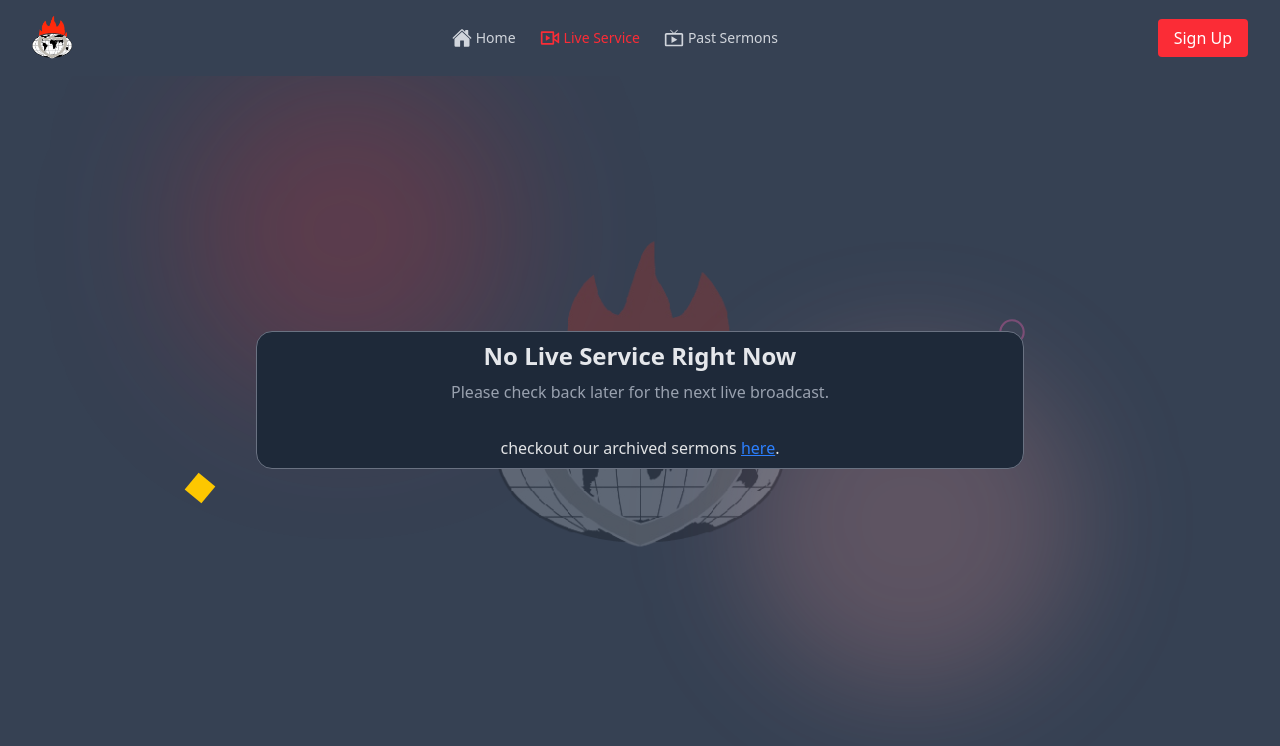
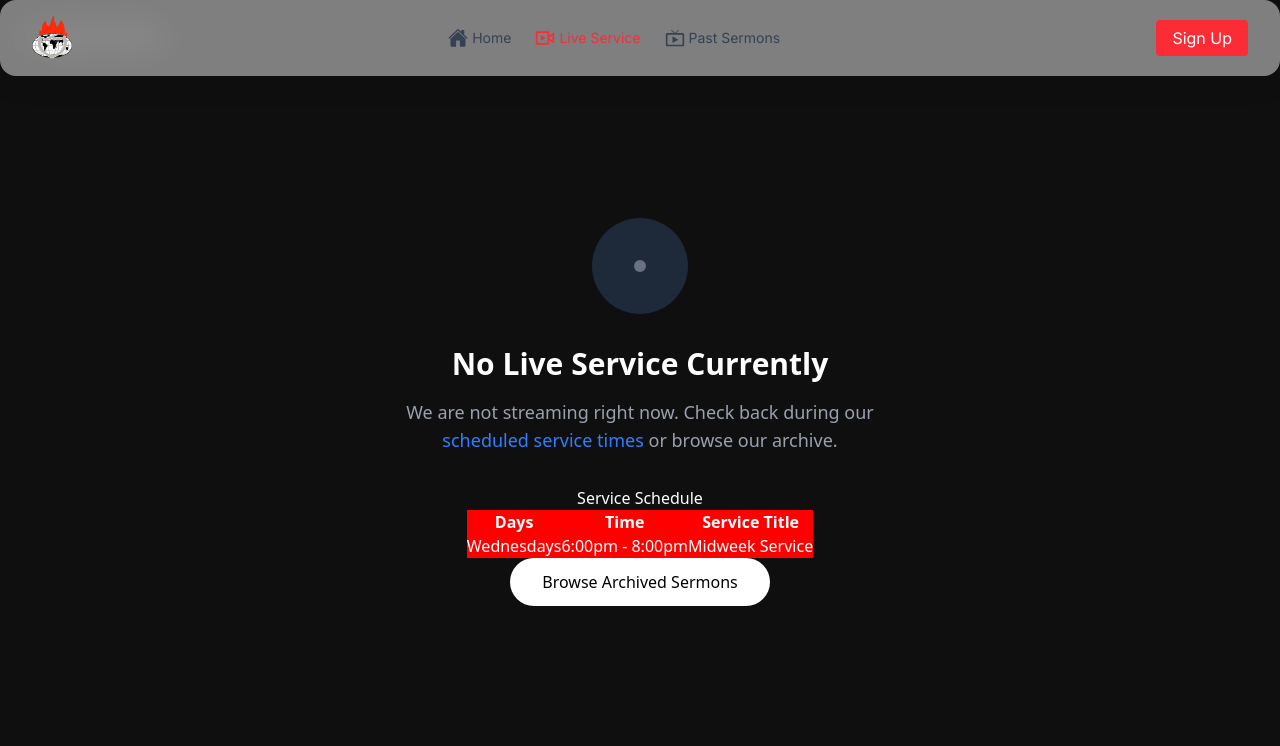
Before and after one commit to Emmy-A-L/faith-stream, a React (Vite) app: page /live in a window 1280 px wide. Shown: the top 746 px of the page. Built offline with nearby package versions, Linux system fonts and the light colour scheme; no server answers; what @dr.pogodin/react-helmet would draw is missing.

Commit message:
UI update complete.. used modern styles and modified the feel of the website.

```diff
--- a/src/App.css
+++ b/src/App.css
@@ -1,7 +1,19 @@
 
-@import 'tailwindcss';
+
 
 #root {
   margin: 0;
   padding: 0;
 }
+
+
+.satisfy {
+  font-family: "Satisfy", cursive;
+}
+.glass {
+  background: rgba(255, 255, 255, 0.47);
+  border-radius: 16px;
+  box-shadow: 0 4px 30px rgba(0, 0, 0, 0.1);
+  backdrop-filter: blur(15px);
+  -webkit-backdrop-filter: blur(15px);
+}
--- a/src/components/Navbar.tsx
+++ b/src/components/Navbar.tsx
@@ -27,12 +27,12 @@ const Navbar = () => {
     <>
       {isMobile ? (
         /* Mobile Navbar */
-        <div className="fixed bottom-0 flex justify-around items-center w-screen h-18 rounded-t-2xl px-4 py-2 bg-gray-700 text-gray-300 z-50">
+        <div className="fixed bottom-0 flex justify-around items-center w-screen h-18 rounded-t-2xl px-4 py-2 bg-gray-100 glass text-gray-700 z-50">
           {/* Home Icon */}
           <NavLink
             to="/"
             className={({ isActive }) =>
-              isActive ? "text-red-500" : "text-gray-300 hover:text-red-400"
+              isActive ? "text-red-500" : "text-gray-700 hover:text-red-400"
             }
             end
           >
@@ -42,7 +42,7 @@ const Navbar = () => {
           <NavLink
             to="/live"
             className={({ isActive }) =>
-              isActive ? "text-red-500" : "text-gray-300 hover:text-red-400"
+              isActive ? "text-red-500" : "text-gray-700 hover:text-red-400"
             }
           >
             <RiLiveLine title="Live Service" size={24} />
@@ -51,7 +51,7 @@ const Navbar = () => {
           <NavLink
             to="/sermons"
             className={({ isActive }) =>
-              isActive ? "text-red-500" : "text-gray-300 hover:text-red-400"
+              isActive ? "text-red-500" : "text-gray-700 hover:text-red-400"
             }
           >
             <MdOutlineLiveTv title="Past Sermons" size={24} />
@@ -77,14 +77,14 @@ const Navbar = () => {
         </div>
       ) : (
         /* Desktop Navbar */
-        <div className="fixed top-0 w-full flex justify-between items-center px-8 py-4 bg-gray-700 text-gray-300 z-50">
+        <div className="fixed top-0 w-full flex justify-between items-center px-8 py-4 bg-gray-100 glass text-gray-700 z-50">
           <img src="/winners-logo.png" alt="Winners Chapel Logo" className="w-10" />
           <div className="flex items-center space-x-6 text-sm">
             <NavLink
               to="/"
               className={({ isActive }) =>
                 `flex items-center gap-1 ${
-                  isActive ? "text-red-500" : "text-gray-300 hover:text-red-400"
+                  isActive ? "text-red-500" : "text-gray-700 hover:text-red-400"
                 }`
               }
               end
@@ -96,7 +96,7 @@ const Navbar = () => {
               to="/live"
               className={({ isActive }) =>
                 `flex items-center gap-1 ${
-                  isActive ? "text-red-500" : "text-gray-300 hover:text-red-400"
+                  isActive ? "text-red-500" : "text-gray-700 hover:text-red-400"
                 }`
               }
             >
@@ -107,7 +107,7 @@ const Navbar = () => {
               to="/sermons"
               className={({ isActive }) =>
                 `flex items-center gap-1 ${
-                  isActive ? "text-red-500" : "text-gray-300 hover:text-red-400"
+                  isActive ? "text-red-500" : "text-gray-700 hover:text-red-400"
                 }`
               }
             >
--- a/src/components/VideoModal.tsx
+++ b/src/components/VideoModal.tsx
@@ -17,7 +17,7 @@ const VideoModal = ({ videoId, onClose }: Props) => {
           <IoClose className="text-[36px]" />
         </button>
 
-        <div className="aspect-w-16 aspect-h-9 w-full">
+        <div className="aspect-w-16 aspect-h-9">
           <iframe
             src={`https://www.youtube.com/embed/${videoId}?autoplay=1`}
             title="YouTube Sermon Player"
--- a/src/index.css
+++ b/src/index.css
@@ -1,14 +1,52 @@
+@import url('https://fonts.googleapis.com/css2?family=Inter:wght@300;400;500;600;700&family=Satisfy&display=swap');
+
+@import "tailwindcss";
+
 :root {
-  font-family: system-ui, Avenir, Helvetica, Arial, sans-serif;
+  font-family: 'Inter', system-ui, -apple-system, BlinkMacSystemFont, 'Segoe UI', Roboto, Oxygen, Ubuntu, Cantarell, 'Open Sans', 'Helvetica Neue', sans-serif;
   line-height: 1.5;
   font-weight: 400;
-
   color-scheme: light dark;
   color: rgba(255, 255, 255, 0.87);
-  background-color: #364153;
+  background-color: #242424;
 
   font-synthesis: none;
   text-rendering: optimizeLegibility;
   -webkit-font-smoothing: antialiased;
   -moz-osx-font-smoothing: grayscale;
 }
+
+body {
+  margin: 0;
+  min-width: 320px;
+  min-height: 100vh;
+  @apply bg-gray-50 text-gray-900;
+}
+
+/* Custom Scrollbar */
+::-webkit-scrollbar {
+  width: 8px;
+}
+
+::-webkit-scrollbar-track {
+  background: transparent;
+}
+
+::-webkit-scrollbar-thumb {
+  @apply bg-gray-300 rounded-full;
+}
+
+::-webkit-scrollbar-thumb:hover {
+  @apply bg-gray-400;
+}
+
+@layer utilities {
+  .animate-fade-in {
+    animation: fadeIn 0.5s ease-out forwards;
+  }
+
+  @keyframes fadeIn {
+    from { opacity: 0; transform: translateY(10px); }
+    to { opacity: 1; transform: translateY(0); }
+  }
+}
--- a/src/pages/LivePage.tsx
+++ b/src/pages/LivePage.tsx
@@ -2,7 +2,7 @@ import { useEffect, useState } from "react";
 import Loader from "../components/Loader";
 import { fetchLiveVideo } from "../services/YoutubeApi";
 import { Link } from "react-router-dom";
-import { motion } from "framer-motion";
+import { GoArrowLeft } from "react-icons/go";
 
 const LivePage = () => {
   const [liveVideo, setLiveVideo] = useState<null | {
@@ -15,9 +15,14 @@ const LivePage = () => {
 
   useEffect(() => {
     const getLive = async () => {
+      try {
         const video = await fetchLiveVideo();
         setLiveVideo(video);
+      } catch (error) {
+        console.error("Failed to fetch live video", error);
+      } finally {
         setLoading(false);
+      }
     };
     getLive();
   }, []);
@@ -25,13 +30,19 @@ const LivePage = () => {
   if (loading) return <Loader />;
 
   return (
-    <>
+    <div className="min-h-screen bg-[#0f0f0f] text-white font-sans flex flex-col">
+      {/* Header / Nav */}
+      <header className="p-6 flex items-center">
+        <Link to="/" className="flex items-center gap-2 text-gray-400 hover:text-white transition-colors">
+          <GoArrowLeft className="text-xl" />
+          <span className="font-medium">Back to Home</span>
+        </Link>
+      </header>
+
+      <main className="flex-1 flex flex-col items-center justify-center px-4 pb-12">
         {liveVideo ? (
-        <div className="min-h-screen flex flex-col items-center justify-start py-6 px-4">
-          <h1 className="text-2xl font-bold text-center mb-4">
-            {liveVideo.title}
-          </h1>
-          <div className="w-full max-w-4xl aspect-video">
+          <div className="w-full max-w-6xl mx-auto animate-fade-in">
+            <div className="aspect-video w-full bg-black rounded-2xl overflow-hidden shadow-2xl border border-gray-800 mb-8">
               <iframe
                 className="w-full h-full"
                 src={`https://www.youtube.com/embed/${liveVideo.videoId}?autoplay=1`}
@@ -40,111 +51,59 @@ const LivePage = () => {
                 allowFullScreen
               ></iframe>
             </div>
-          <p className="text-gray-600 mt-4 max-w-2xl text-center">
+
+            <div className="max-w-4xl mx-auto">
+              <div className="flex items-start justify-between gap-4 mb-4">
+                <h1 className="text-2xl md:text-3xl font-bold text-white leading-tight">
+                  {liveVideo.title}
+                </h1>
+                <span className="bg-red-600 text-white text-xs font-bold px-3 py-1 rounded uppercase tracking-wider animate-pulse">
+                  Live
+                </span>
+              </div>
+              <p className="text-gray-400 text-lg leading-relaxed whitespace-pre-wrap">
                 {liveVideo.description}
               </p>
             </div>
+          </div>
         ) : (
-        <div className="h-screen flex flex-col items-center justify-center text-center px-4 gap-6">
-          <div className="w-full max-w-3xl m-4 flex flex-col items-center justify-center px-4 py-2 border border-gray-500 backdrop-filter backdrop-blur-lg bg-gray-800 bg-opacity-30 rounded-2xl gap-8">
+          <div className="flex flex-col items-center justify-center text-center max-w-lg mx-auto">
+            <div className="w-24 h-24 bg-gray-800 rounded-full flex items-center justify-center mb-8">
+              <div className="w-3 h-3 bg-gray-500 rounded-full"></div>
+            </div>
+            <h2 className="text-3xl font-bold text-white mb-4">
+              No Live Service Currently
+            </h2>
+            <p className="text-gray-400 mb-8 text-lg">
+              We are not streaming right now. Check back during our <span className="text-blue-500 cursor-pointer"> scheduled service times</span> or browse our archive.
+            </p>
             <div>
-              <h2 className="text-2xl font-bold text-gray-200 mb-2">
-                No Live Service Right Now
-              </h2>
-              <p className="text-gray-400">
-                Please check back later for the next live broadcast.
-              </p>
+              <h1>Service Schedule</h1>
+              <table bgcolor="red">
+                <th>Days</th>
+                <th>Time</th>
+                <th>Service Title</th>
+
+                <tr>
+                  <td>Wednesdays</td>
+                  <td>6:00pm - 8:00pm</td>
+                  <td>Midweek Service</td>
+                </tr>
+                <tr>
+
+                </tr>
+              </table>
             </div>
-            <div>
-              checkout our archived sermons{" "}
-              <Link to="/sermons" className="text-blue-500 underline">
-                here
+            <Link
+              to="/sermons"
+              className="bg-white text-black px-8 py-3 rounded-full font-medium hover:bg-gray-200 transition-colors"
+            >
+              Browse Archived Sermons
             </Link>
-              .
-            </div>
-          </div>
-
-          {/* animated designs */}
-          <div className="absolute inset-0 overflow-hidden -z-20">
-            {/* Floating Orbs */}
-            <motion.div
-              className="absolute w-72 h-72 bg-red-500/20 rounded-full blur-3xl"
-              animate={{
-                x: [0, 100, 0],
-                y: [0, -100, 0],
-                scale: [1, 1.2, 1],
-              }}
-              transition={{
-                duration: 20,
-                repeat: Infinity,
-                repeatType: "reverse",
-              }}
-              style={{
-                left: "10%",
-                top: "20%",
-              }}
-            />
-            <motion.div
-              className="absolute w-96 h-96 bg-red-300/20 rounded-full blur-3xl"
-              animate={{
-                x: [0, -80, 0],
-                y: [0, 120, 0],
-                scale: [1, 0.8, 1],
-              }}
-              transition={{
-                duration: 25,
-                repeat: Infinity,
-                repeatType: "reverse",
-              }}
-              style={{
-                right: "10%",
-                bottom: "20%",
-              }}
-            />
-
-            {/* Geometric Shapes */}
-            <motion.div
-              className="absolute w-4 h-4 bg-yellow-400 rotate-45"
-              animate={{
-                rotate: [45, 225, 45],
-                scale: [1, 1.5, 1],
-              }}
-              transition={{
-                duration: 8,
-                repeat: Infinity,
-                ease: "easeInOut",
-              }}
-              style={{
-                left: "15%",
-                top: "60%",
-              }}
-            />
-            <motion.div
-              className="absolute w-6 h-6 border-2 border-pink-400 rounded-full"
-              animate={{
-                scale: [1, 2, 1],
-                opacity: [0.3, 0.8, 0.3],
-              }}
-              transition={{
-                duration: 6,
-                repeat: Infinity,
-                ease: "easeInOut",
-              }}
-              style={{
-                right: "20%",
-                top: "40%",
-              }}
-            />
-          </div>
           </div>
         )}
-
-      <img
-        src="/winners-logo.png"
-        alt="Winners Logo"
-        className="absolute top-1/2 left-1/2 transform -translate-1/2 -z-10 w-72 opacity-20"
-      />
-    </>
+      </main>
+    </div>
   );
 };
 
--- a/src/pages/SermonPage.tsx
+++ b/src/pages/SermonPage.tsx
@@ -1,18 +1,26 @@
 import { useEffect, useState } from "react";
 import { fetchArchivedVideos } from "../services/YoutubeApi";
 import type { YouTubeVideo } from "../types/Youtube";
-import VideoCard from "../components/VideoCard";
 import VideoModal from "../components/VideoModal";
 import { Helmet } from "@dr.pogodin/react-helmet";
+import { GoDotFill } from "react-icons/go";
+import { Link } from "react-router-dom";
 
 const Sermons = () => {
   const [videos, setVideos] = useState<YouTubeVideo[]>([]);
   const [selectedVideo, setSelectedVideo] = useState<string | null>(null);
+  const [loading, setLoading] = useState(true);
 
   useEffect(() => {
     const loadVideos = async () => {
-      const res = await fetchArchivedVideos();
-      setVideos(res);
+      try {
+        const res = await fetchArchivedVideos();
+        setVideos(res);
+      } catch (error) {
+        console.error("Failed to load sermons", error);
+      } finally {
+        setLoading(false);
+      }
     };
 
     loadVideos();
@@ -26,30 +34,76 @@ const Sermons = () => {
           name="description"
           content="Browse archived sermons and watch inspiring messages from Living Faith Church, Ota."
         />
-        <meta property="og:title" content="Archived Sermons - Faith Stream" />
-        <meta
-          property="og:description"
-          content="Catch up with past sermons and grow spiritually with our inspiring messages."
-        />
-        <meta property="og:type" content="website" />
       </Helmet>
 
-      <div className="min-h-screen bg-gradient-to-r from-yellow-100 via-white to-red-100 py-6 px-4 sm:px-6 lg:px-8 text-gray-800 my-16 md:my-0">
-        <h1 className="text-2xl font-bold mb-6">Archived Sermons</h1>
+      <div className="min-h-screen bg-gray-50 text-gray-900 font-sans pb-20">
+        {/* Header */}
+        <div className="bg-white border-b border-gray-200 pt-24 pb-12 px-4 sm:px-6 lg:px-8">
+          <div className="max-w-7xl mx-auto">
+            <div className="flex flex-col md:flex-row md:items-end justify-between gap-6">
+              <div>
+                <Link to="/" className="text-sm text-gray-500 hover:text-gray-900 mb-4 inline-block">← Back to Home</Link>
+                <h1 className="text-4xl font-bold text-gray-900 mb-2 font-serif">Sermon Archive</h1>
+                <p className="text-lg text-gray-600 max-w-2xl">
+                  Explore our collection of life-changing messages and teachings.
+                </p>
+              </div>
+              {/* Placeholder for search/filter if needed later */}
+              {/* <div className="relative">
+                <GoSearch className="absolute left-3 top-1/2 -translate-y-1/2 text-gray-400" />
+                <input
+                  type="text"
+                  placeholder="Search sermons..."
+                  className="pl-10 pr-4 py-2 border border-gray-300 rounded-full focus:outline-none focus:ring-2 focus:ring-red-500 focus:border-transparent w-full md:w-64"
+                />
+              </div> */}
+            </div>
+          </div>
+        </div>
 
-        <div className="w-full grid gap-6 grid-cols-1 sm:grid-cols-2 lg:grid-cols-3">
-          {videos ? (
-            videos.map((video) => (
-              <VideoCard
-                key={video.id}
-                video={video}
-                onClick={() => setSelectedVideo(video.id)}
-              />
-            ))
+        {/* Content */}
+        <div className="max-w-7xl mx-auto px-4 sm:px-6 lg:px-8 py-12">
+          {loading ? (
+            <div className="grid gap-8 grid-cols-1 sm:grid-cols-2 lg:grid-cols-3">
+              {[1, 2, 3, 4, 5, 6].map((i) => (
+                <div key={i} className="animate-pulse">
+                  <div className="bg-gray-200 aspect-video rounded-xl mb-4"></div>
+                  <div className="h-6 bg-gray-200 rounded w-3/4 mb-2"></div>
+                  <div className="h-4 bg-gray-200 rounded w-1/2"></div>
+                </div>
+              ))}
+            </div>
+          ) : videos && videos.length > 0 ? (
+            <div className="grid gap-8 grid-cols-1 sm:grid-cols-2 lg:grid-cols-3">
+              {videos.map((video) => (
+                <div key={video.id} className="group cursor-pointer" onClick={() => setSelectedVideo(video.id)}>
+                  <div className="relative aspect-video rounded-xl overflow-hidden mb-4 bg-gray-100 shadow-sm group-hover:shadow-md transition-all">
+                    <img
+                      src={video.snippet.thumbnails.medium.url}
+                      alt={video.snippet.title}
+                      className="w-full h-full object-cover group-hover:scale-105 transition-transform duration-500"
+                    />
+                    <div className="absolute inset-0 bg-black/0 group-hover:bg-black/10 transition-colors flex items-center justify-center">
+                      <div className="w-12 h-12 bg-white/90 rounded-full flex items-center justify-center opacity-0 group-hover:opacity-100 transform scale-75 group-hover:scale-100 transition-all duration-300 shadow-lg">
+                        <GoDotFill className="text-red-600 text-xl" />
+                      </div>
+                    </div>
+                  </div>
+                  <h3 className="font-bold text-lg text-gray-900 leading-tight mb-2 group-hover:text-red-600 transition-colors">
+                    {video.snippet.title}
+                  </h3>
+                  <p className="text-sm text-gray-500 line-clamp-2">{video.snippet.description}</p>
+                </div>
+              ))}
+            </div>
           ) : (
-            <p className="text-lg text-gray-500 font-black">
-              No Archived Sermons Available
-            </p>
+            <div className="text-center py-20">
+              <div className="inline-block p-4 rounded-full bg-gray-100 mb-4">
+                <GoDotFill className="text-4xl text-gray-400" />
+              </div>
+              <h3 className="text-xl font-semibold text-gray-900 mb-2">No Sermons Found</h3>
+              <p className="text-gray-500">Check back later for new uploads.</p>
+            </div>
           )}
         </div>
 
```
Also changed, not shown: src/pageComponents/RCCG.tsx (added, +9 -0 lines), src/pageComponents/Winners.tsx (added, +9 -0 lines), src/pages/HomePage.tsx (+105 -102 lines), src/services/YoutubeApi.ts (+30 -20 lines), Ads.txt (renamed from public/Ads.txt), src/pageComponents/CCI.tsx (added), 1 other file (tests, documents, lock files or other folders). Lines whose indentation alone changed are shown as unchanged.
